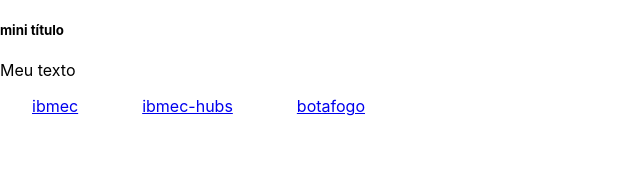
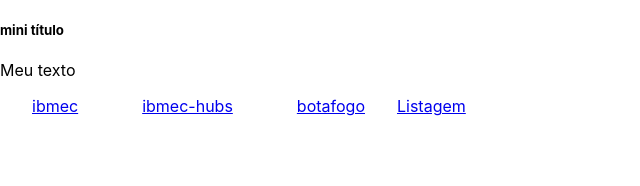
Before and after one commit to EduardoMangeli/n222, a React (Create React App) app: page / in a window 1280 px wide. Shown: the top 186 px of the page, without its empty margins (0-640 px from the left). Built offline with nearby package versions, Linux system fonts and the light colour scheme.

Commit message:
incluindo link

```diff
--- a/src/pages/Primeiro.jsx
+++ b/src/pages/Primeiro.jsx
@@ -1,3 +1,4 @@
+import { Link } from "react-router-dom";
 import LinkGenerico from "../components/LinkGenerico/LinkGenerico";
 import LinkSegundo from "../components/LinkSegundo";
 
@@ -23,6 +24,7 @@
             <h5>mini título</h5>
             <p>Meu texto</p>
             {links}
+            <Link to="listagem">Listagem</Link>
         </div>);
 };
 
```
